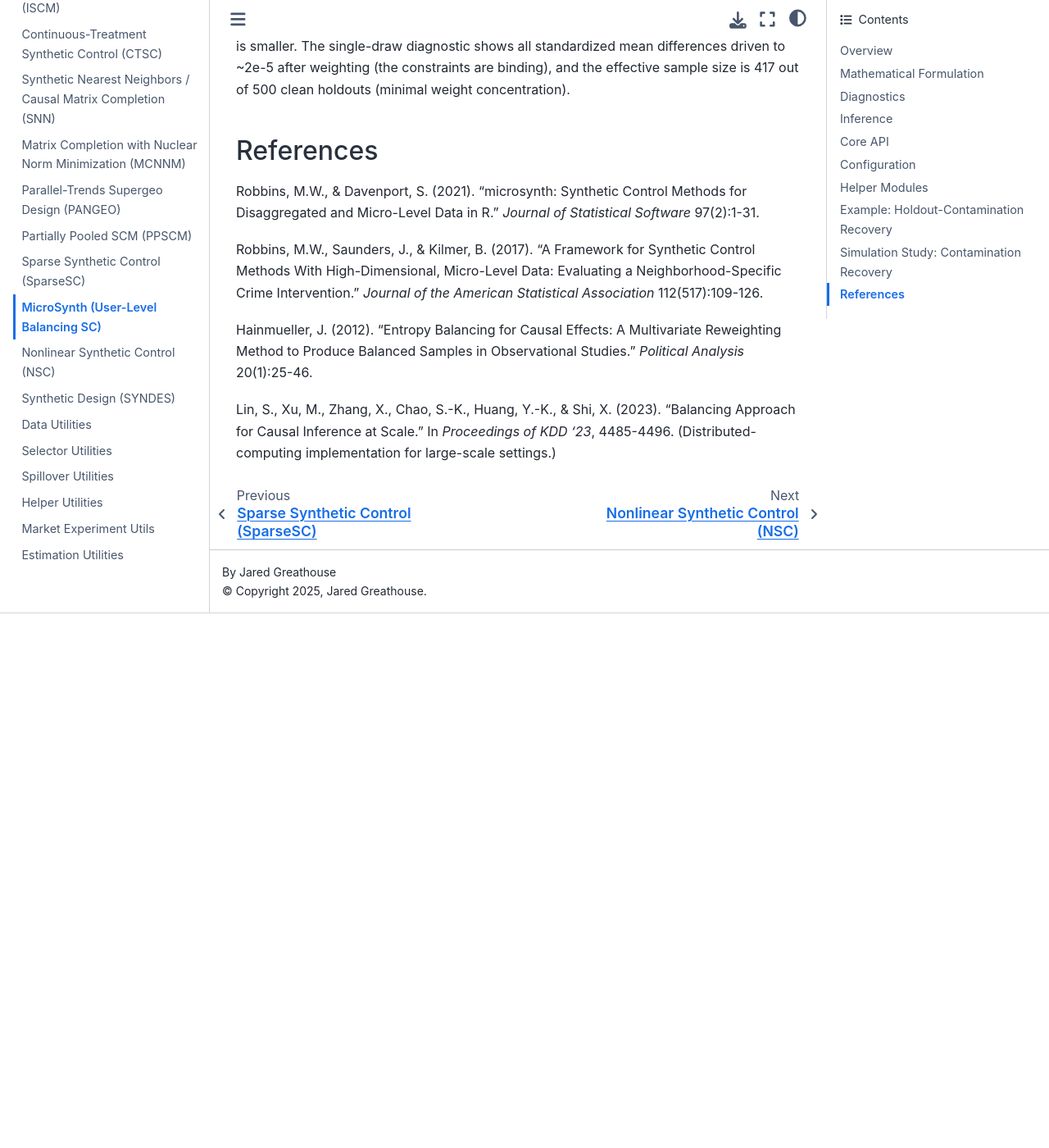
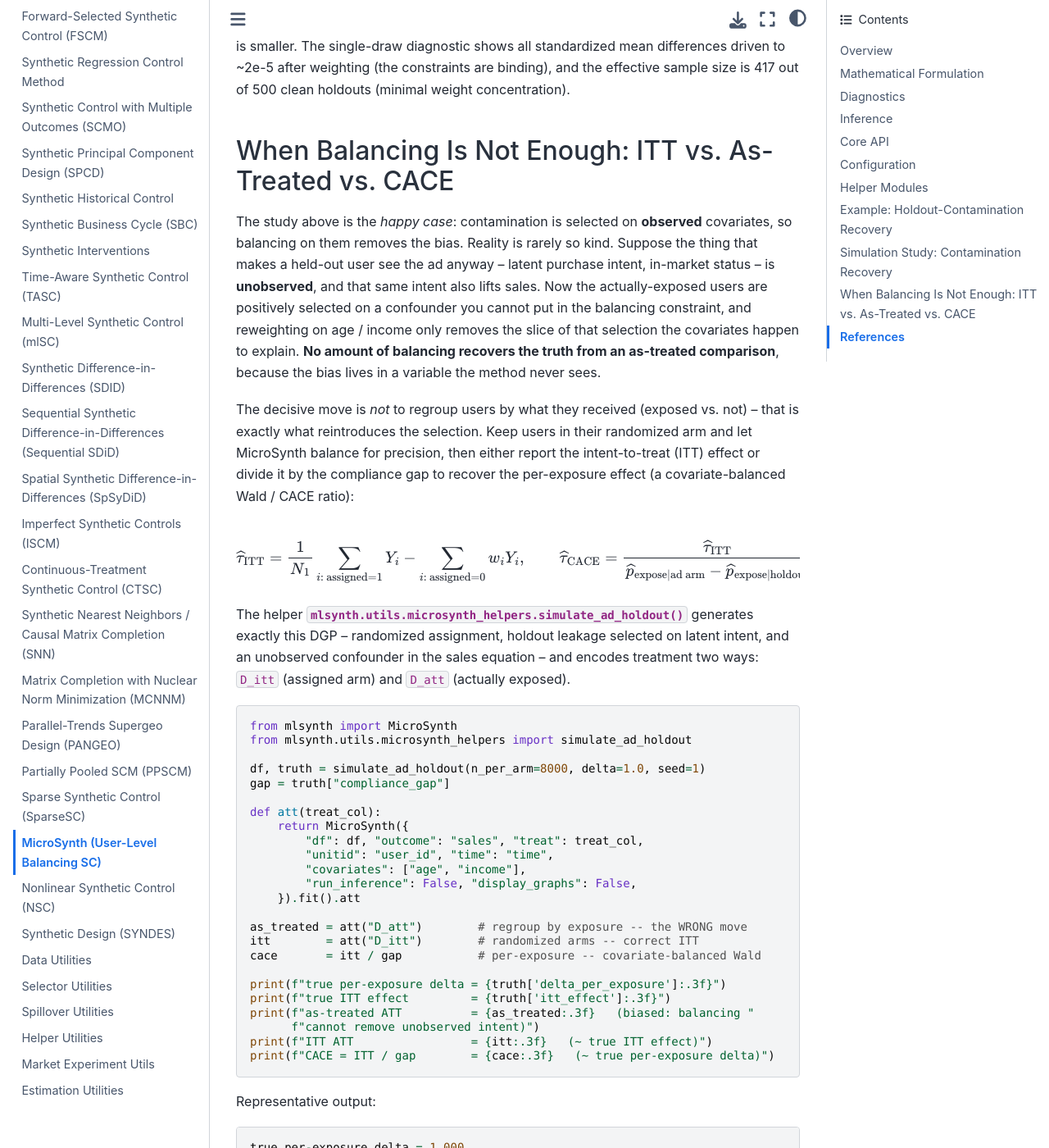
Before and after one commit to jgreathouse9/mlsynth, a Sphinx documentation site: the page built from docs/microsynth.rst, in a window 1280 px wide and 1400 px high, scrolled down 8626 px. Shown: the whole window at 82% size. Built offline with Sphinx 7.4.7 and the Sphinx Book theme 1.1.4, drawn with Linux system fonts in a browser that asks for light colours; pages that are not in the unit, such as notebooks, are missing from menus; before the commit the page ends 9374 px from its top, so only the background shows below that; some of the changed text lies outside the part shown.

Commit message:
Add files via upload

```diff
--- a/docs/microsynth.rst
+++ b/docs/microsynth.rst
@@ -438,6 +438,90 @@ all standardized mean differences driven to ~2e-5 after weighting
 (the constraints are binding), and the effective sample size is
 417 out of 500 clean holdouts (minimal weight concentration).
 
+When Balancing Is Not Enough: ITT vs. As-Treated vs. CACE
+---------------------------------------------------------
+
+The study above is the *happy case*: contamination is selected on
+**observed** covariates, so balancing on them removes the bias.
+Reality is rarely so kind. Suppose the thing that makes a held-out
+user see the ad anyway -- latent purchase intent, in-market status --
+is **unobserved**, and that same intent also lifts sales. Now the
+actually-exposed users are positively selected on a confounder you
+cannot put in the balancing constraint, and reweighting on age /
+income only removes the slice of that selection the covariates happen
+to explain. **No amount of balancing recovers the truth from an
+as-treated comparison**, because the bias lives in a variable the
+method never sees.
+
+The decisive move is *not* to regroup users by what they received
+(exposed vs. not) -- that is exactly what reintroduces the selection.
+Keep users in their randomized arm and let MicroSynth balance for
+precision, then either report the intent-to-treat (ITT) effect or
+divide it by the compliance gap to recover the per-exposure effect
+(a covariate-balanced Wald / CACE ratio):
+
+.. math::
+
+   \widehat\tau_{\text{ITT}}
+     = \frac{1}{N_1}\sum_{i:\,\text{assigned}=1} Y_i
+       - \sum_{i:\,\text{assigned}=0} w_i Y_i,
+   \qquad
+   \widehat\tau_{\text{CACE}}
+     = \frac{\widehat\tau_{\text{ITT}}}
+            {\widehat p_{\text{expose}\mid\text{ad arm}}
+             - \widehat p_{\text{expose}\mid\text{holdout}}} .
+
+The helper :func:`mlsynth.utils.microsynth_helpers.simulate_ad_holdout`
+generates exactly this DGP -- randomized assignment, holdout leakage
+selected on latent intent, and an unobserved confounder in the sales
+equation -- and encodes treatment two ways: ``D_itt`` (assigned arm)
+and ``D_att`` (actually exposed).
+
+.. code-block:: python
+
+   from mlsynth import MicroSynth
+   from mlsynth.utils.microsynth_helpers import simulate_ad_holdout
+
+   df, truth = simulate_ad_holdout(n_per_arm=8000, delta=1.0, seed=1)
+   gap = truth["compliance_gap"]
+
+   def att(treat_col):
+       return MicroSynth({
+           "df": df, "outcome": "sales", "treat": treat_col,
+           "unitid": "user_id", "time": "time",
+           "covariates": ["age", "income"],
+           "run_inference": False, "display_graphs": False,
+       }).fit().att
+
+   as_treated = att("D_att")        # regroup by exposure -- the WRONG move
+   itt        = att("D_itt")        # randomized arms -- correct ITT
+   cace       = itt / gap           # per-exposure -- covariate-balanced Wald
+
+   print(f"true per-exposure delta = {truth['delta_per_exposure']:.3f}")
+   print(f"true ITT effect         = {truth['itt_effect']:.3f}")
+   print(f"as-treated ATT          = {as_treated:.3f}   (biased: balancing "
+         f"cannot remove unobserved intent)")
+   print(f"ITT ATT                 = {itt:.3f}   (~ true ITT effect)")
+   print(f"CACE = ITT / gap        = {cace:.3f}   (~ true per-exposure delta)")
+
+Representative output::
+
+   true per-exposure delta = 1.000
+   true ITT effect         = 0.779
+   as-treated ATT          = 1.286   (biased: balancing cannot remove unobserved intent)
+   ITT ATT                 = 0.806   (~ true ITT effect)
+   CACE = ITT / gap        = 1.035   (~ true per-exposure delta)
+
+The as-treated estimate overstates the per-exposure effect by ~29%
+even though balancing drives every standardized mean difference on
+age and income below ``1e-3`` -- the leftover bias is the unobserved
+intent. ITT lands on the diluted campaign effect, and the Wald ratio
+recovers the per-exposure effect while never breaking randomization.
+The lesson is the boundary of the method: MicroSynth removes
+imbalance on the covariates you give it; it is the *estimand* (ITT,
+CACE), not the balancing, that handles non-compliance and unobserved
+selection.
+
 References
 ----------
 
```
